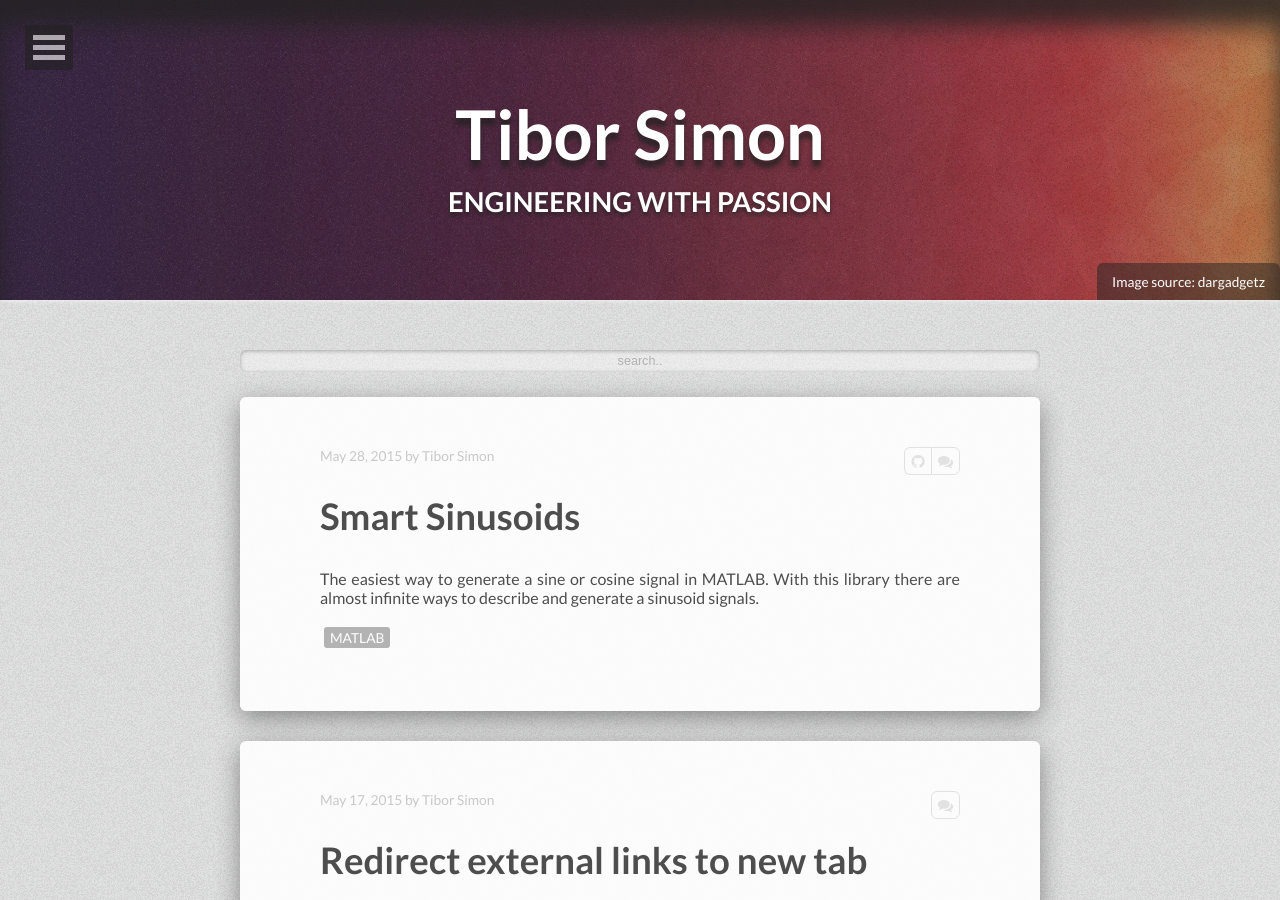
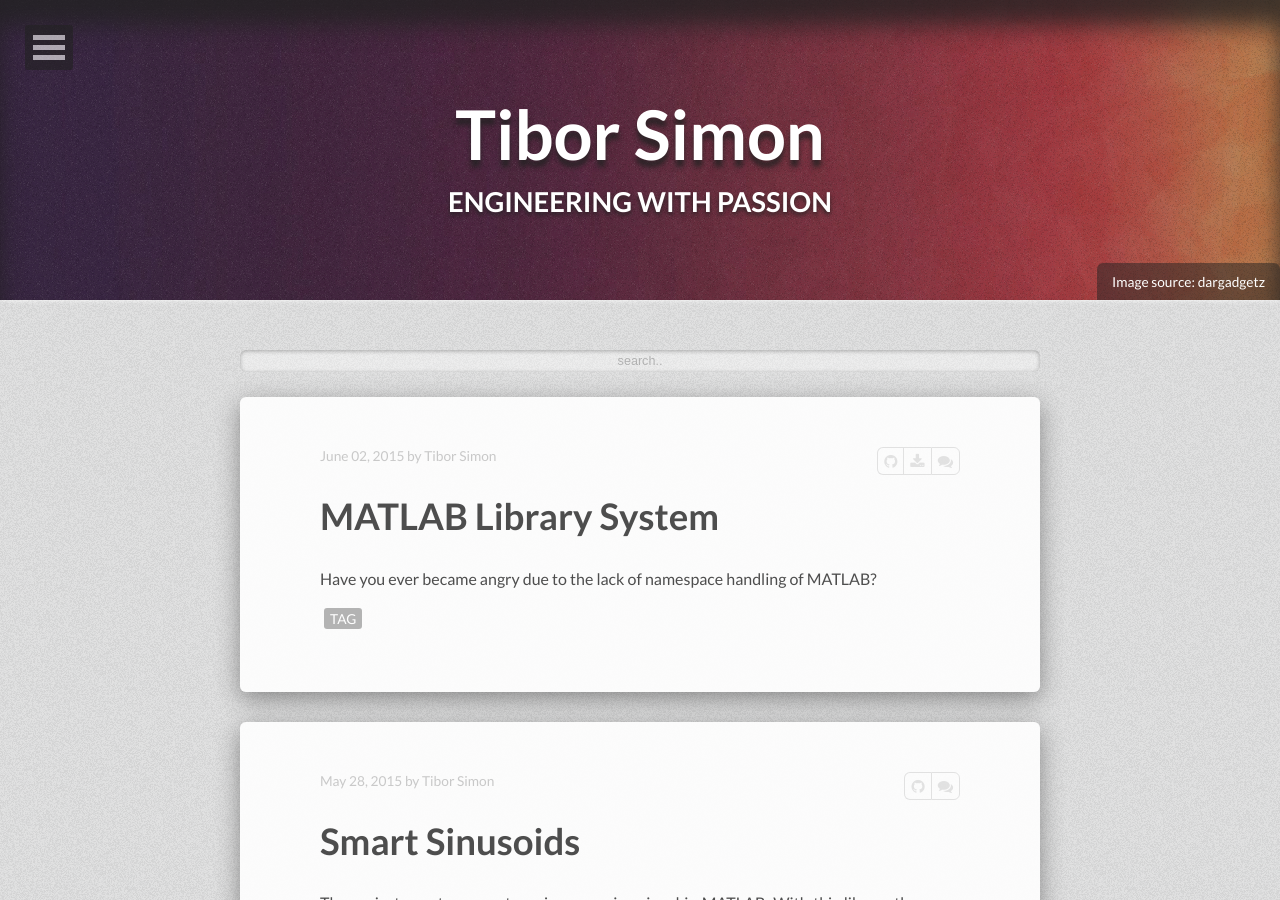
Before and after one commit to tiborsimon/tiborsimon.github.io, a Jekyll site: the page built from index.html, in a window 1280 px wide and 900 px high. Built offline with Jekyll 4.4.1, drawn with Linux system fonts in a browser that asks for light colours; nearby versions of some CDN libraries; the list of posts is cut into pages by our own code.

Commit message:
Article update, config update, new article draft

```diff
--- a/_config.yml
+++ b/_config.yml
@@ -49,7 +49,7 @@ sass:
 permalink:   /:categories/:title/
 
 # Amount of post to show on home page
-paginate: 10
+paginate: 6
 
 kramdown:
   auto_ids: true
--- /dev/null
+++ b/_posts/2015-06-02-matlab-library-system.md
@@ -0,0 +1,12 @@
+---
+layout: post
+title: MATLAB Library System
+categories: ['category']
+tags: ['tag']
+published: True
+repo_link: https://github.com/tiborsimon/MATLAB-Library-System-template
+dowload_link: https://github.com/tiborsimon/MATLAB-Library-System-template/archive/v1.1.1.zip
+version: v1.1.1
+---
+
+Have you ever became angry due to the lack of namespace handling of MATLAB?
```
